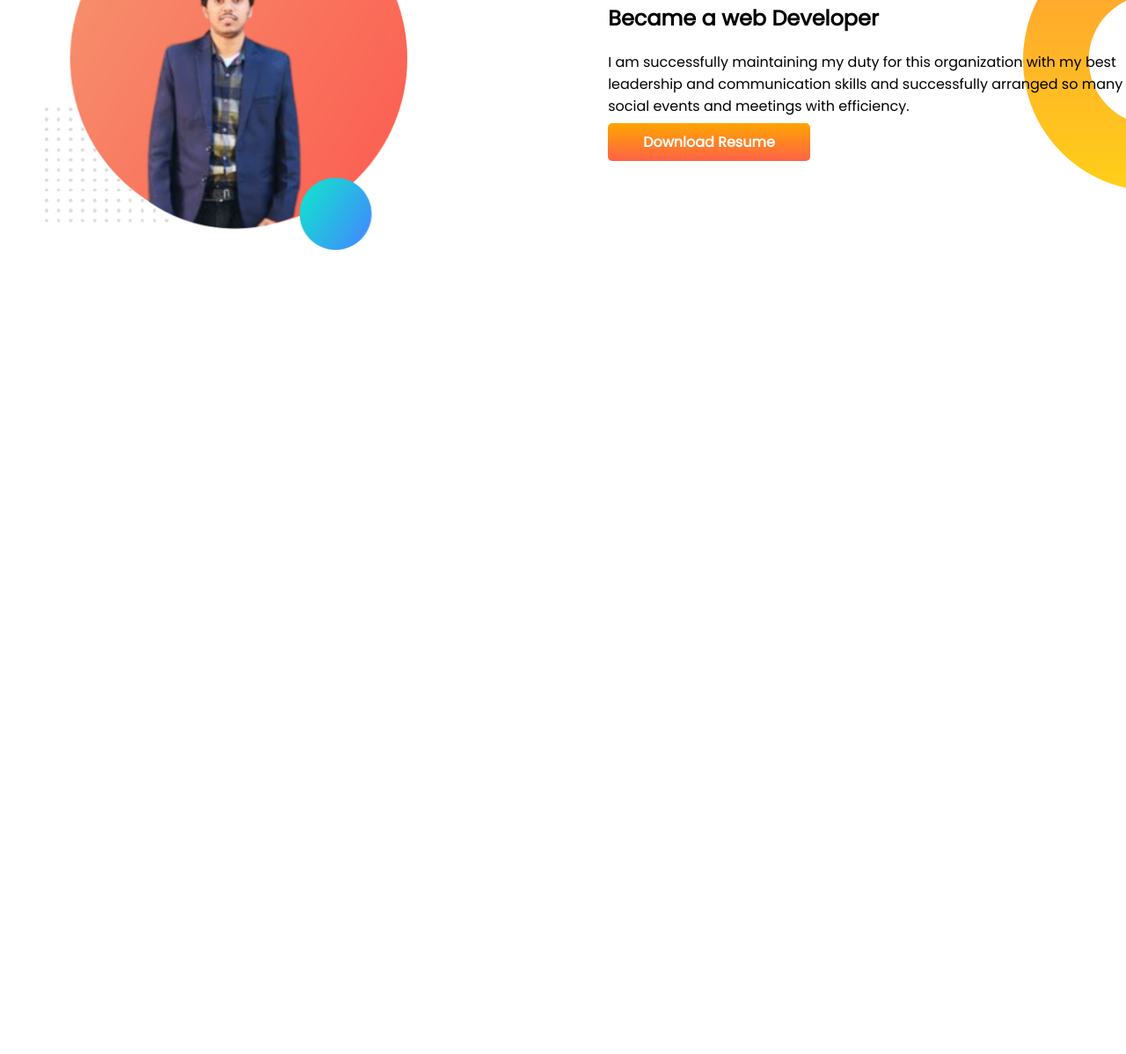
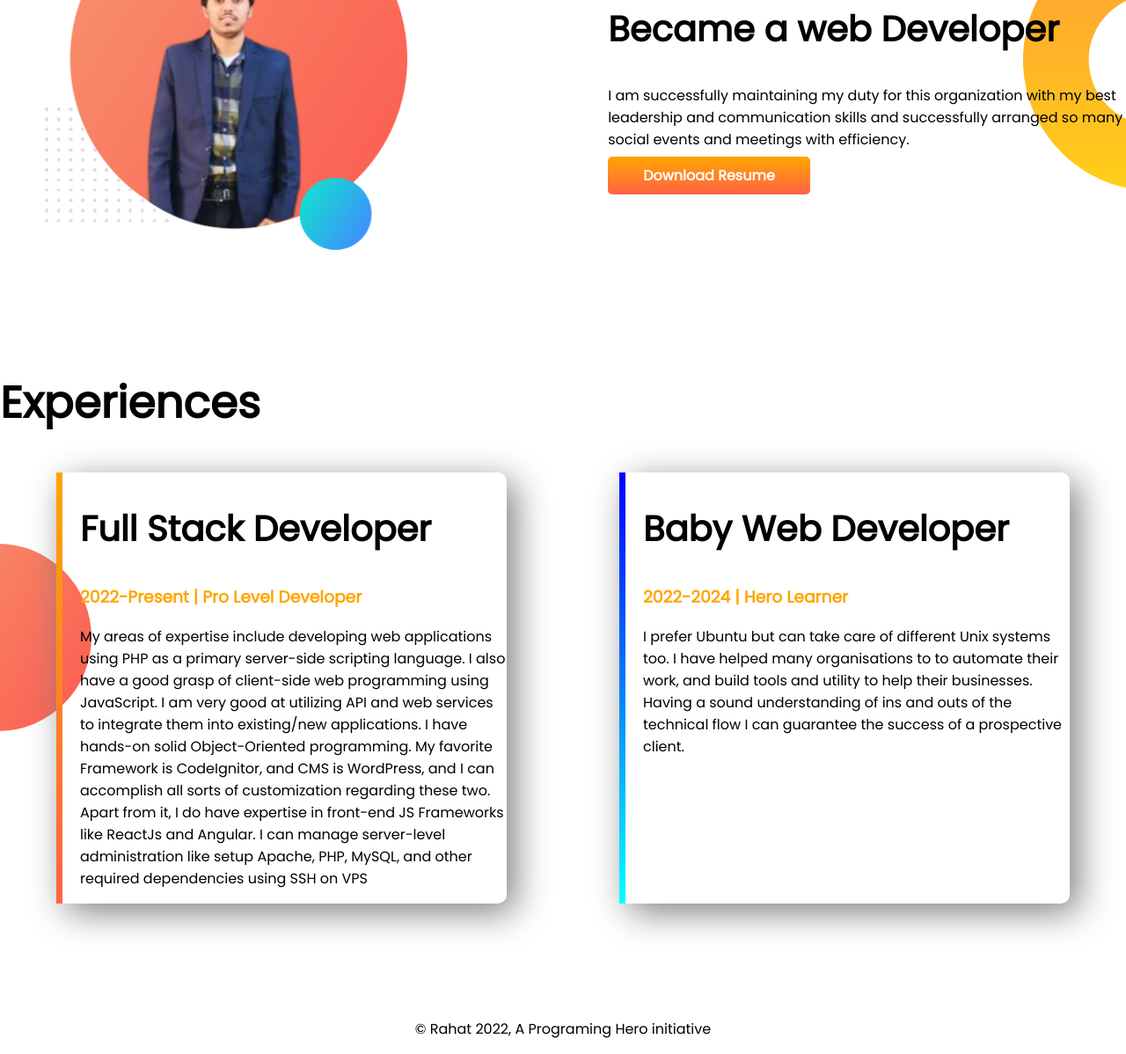
Before and after one commit to rahat-coder/developer-portfolio, a plain HTML site: page index.html in a window 1280 px wide. Shown: the part 773-1971 px from the top of the page at 88% size. Before the commit the page ends 1194 px from the top, so only its background shows below. Drawn offline with Linux system fonts and the light colour scheme.

Commit message:
footer and full experience

```diff
--- a/index.html
+++ b/index.html
@@ -11,7 +11,7 @@
     <link rel="stylesheet" href="style.css">
 </head>
 <body>
-<section class="top-banner">
+<section class="top-banner flexible-container">
     <div class="half-width">
         <h1>Welcome To</h1>
         <h1><span class="orange-color">Rahat</span> World!</h1>
@@ -24,7 +24,7 @@
         <img src="images/my-bg.png" alt="">
     </div>
 </section>
-<section class="dream-big">
+<section class="dream-big flexible-container">
     <div class="half-width">
         <img src="images/my-bg.png" alt="">
     </div>
@@ -36,5 +36,27 @@
         <a class="link-button" target="_blank" href="">Download Resume</a>
     </div>
 </section>
+<section class="experience-area">
+    <h1>Experiences</h1>
+    <div class="flexible-container">
+        <div id="full-stack-experience" class="experience-item">
+            <h2>Full Stack Developer</h2>
+            <h3 class="orange-color">2022-Present | Pro Level Developer</h3>
+            <p>My areas of expertise include developing web applications using PHP as a primary server-side scripting language. I also have a good grasp of client-side web programming using JavaScript. I am very good at utilizing API and web services to integrate them into existing/new applications. I have hands-on solid Object-Oriented programming. My favorite Framework is CodeIgnitor, and CMS is WordPress, and I can accomplish all sorts of customization regarding these two.
+                Apart from it, I do have expertise in front-end JS Frameworks like ReactJs and Angular.
+                I can manage server-level administration like setup Apache, PHP, MySQL, and other required dependencies using SSH on VPS</p>
+        </div>
+        <div id="web-dev-experience" class="experience-item">
+            <h2>Baby Web Developer</h2>
+            <h3 class="orange-color">2022-2024 | Hero Learner</h3>
+            <p>I prefer Ubuntu but can take care of different Unix systems too.
+                I have helped many organisations to to automate their work, and build tools and utility to help their businesses.
+                Having a sound understanding of ins and outs of the technical flow I can guarantee the success of a prospective client.</p>
+        </div>
+    </div>
+</section>
+<footer>
+    <p> &copy; Rahat 2022, A Programing Hero initiative</p>
+  </footer>
 </body>
 </html>
--- a/style.css
+++ b/style.css
@@ -5,10 +5,13 @@ body {
 h1 {
   font-size: 50px;
 }
+h2 {
+  font-size: 40px;
+}
 .orange-color {
   color: orange;
 }
-section {
+.flexible-container {
   display: flex;
   margin-bottom: 130px;
 }
@@ -37,3 +40,29 @@ section {
   background-repeat: no-repeat;
   background-position: right;
 }
+.experience-area {
+  background-image: url(images/exp-bg.png);
+  background-repeat: no-repeat;
+  background-position: left;
+}
+.experience-item {
+  box-shadow: 10px 10px 40px gray;
+  width: 40%;
+  margin-left: 5%;
+  margin-right: 5%;
+  padding-left: 20px;
+  border-radius: 10px;
+}
+#web-dev-experience {
+  border-left: 7px solid;
+  border-image: linear-gradient(blue, cyan);
+  border-image-slice: 1;
+}
+#full-stack-experience {
+  border-left: 7px solid;
+  border-image: linear-gradient(orange, tomato);
+  border-image-slice: 1;
+}
+footer p {
+  text-align: center;
+}
```
